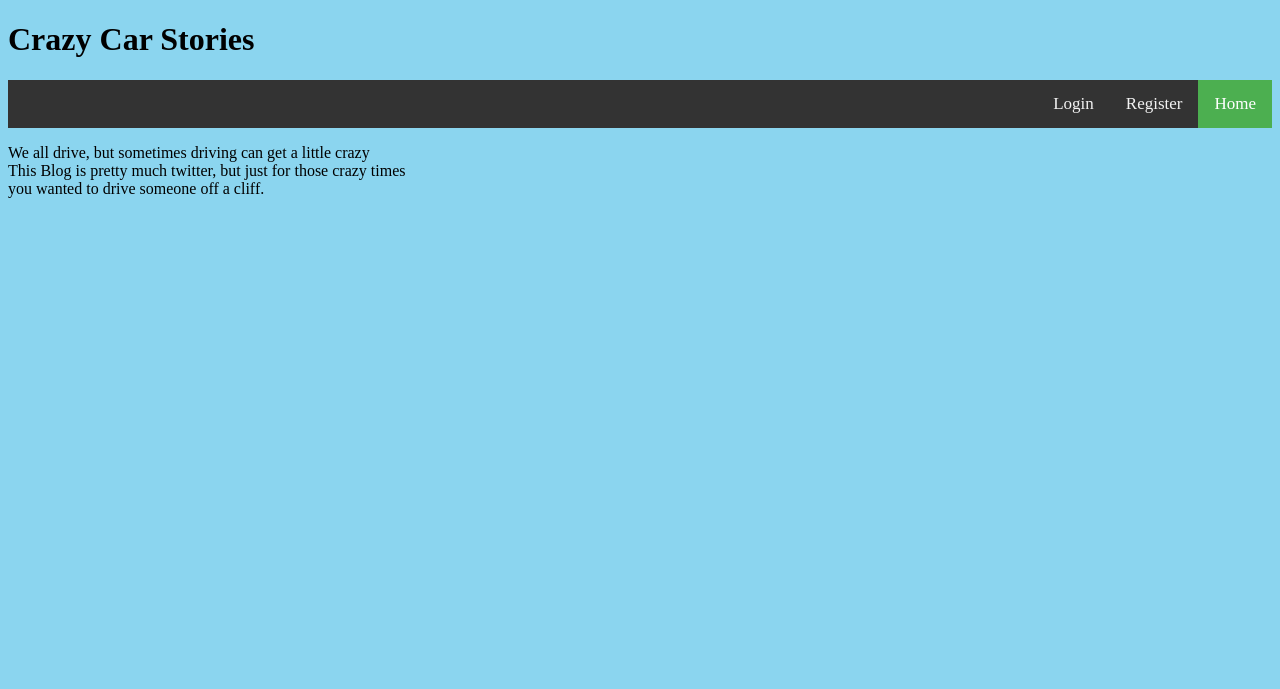
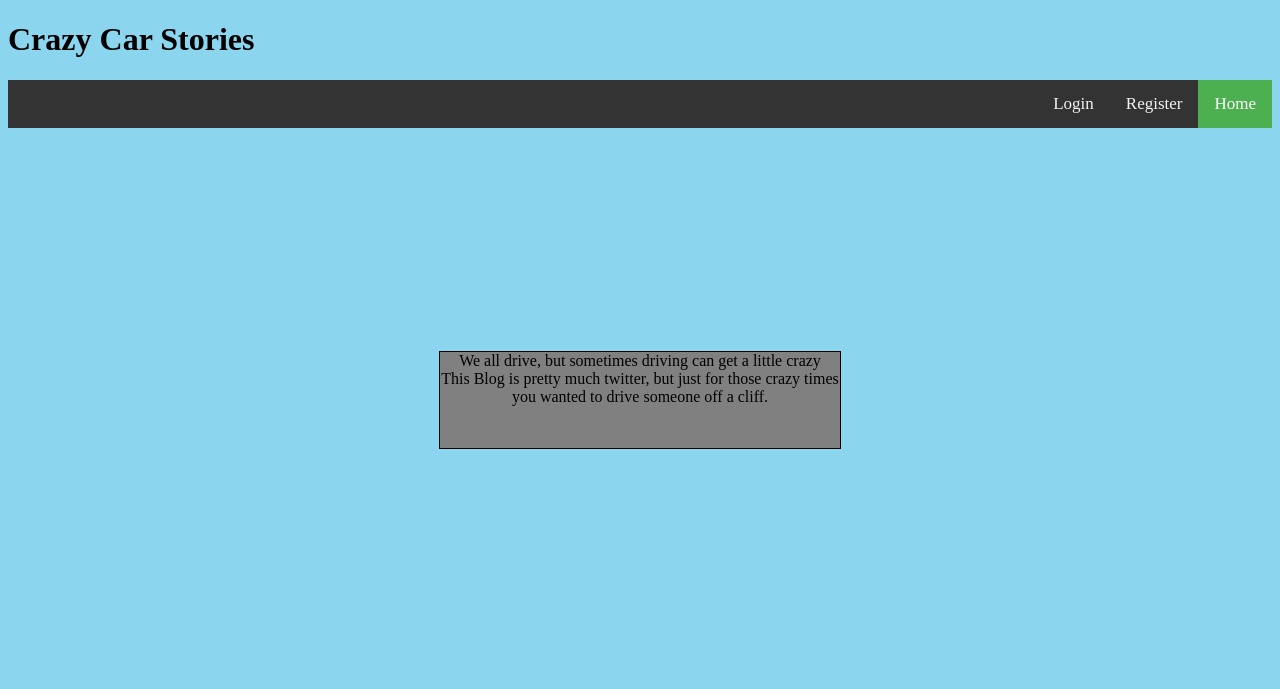
Before and after one commit to MrDuise/Blog-Project, a PHP site: page / in a window 1280 px wide. Shown: the top 689 px of the page. Run offline with PHP 8.4, Linux system fonts and the light colour scheme.

Commit message:
Update index.php

```diff
--- a/index.php
+++ b/index.php
@@ -10,7 +10,23 @@
 	<link rel="icon" href="letter-b-64v-prints.png">
 	<title>  Welcome to my blog </title>
 	<link rel="stylesheet" href="welcomeStyle.css">
-
+	<style>
+		/* centers output on screen */
+				.middle p{
+					height: 6em;
+					position: relative;
+					margin: 0;
+					position: absolute;
+					top: 50%;
+					left: 50%;
+					margin-right: -50%;
+					transform: translate(-50%, -50%);
+					text-align: center;
+					background-color:grey;
+					width:400px;
+					border:1px solid black;
+				}
+		</style>
 
 
 
@@ -27,11 +43,13 @@
 		<a href= "userLogin.php">Login</a>
 		</div>
 
+		<div class="middle">
+
 		<p>We all drive, but sometimes driving can get a little crazy<br>
 			This Blog is pretty much twitter, but just for those crazy times<br>
 			you wanted to drive someone off a cliff.
-
 		</p>
+		</div>
 
 
 		<p><?php include 'footer.php' ?> </p>
```
